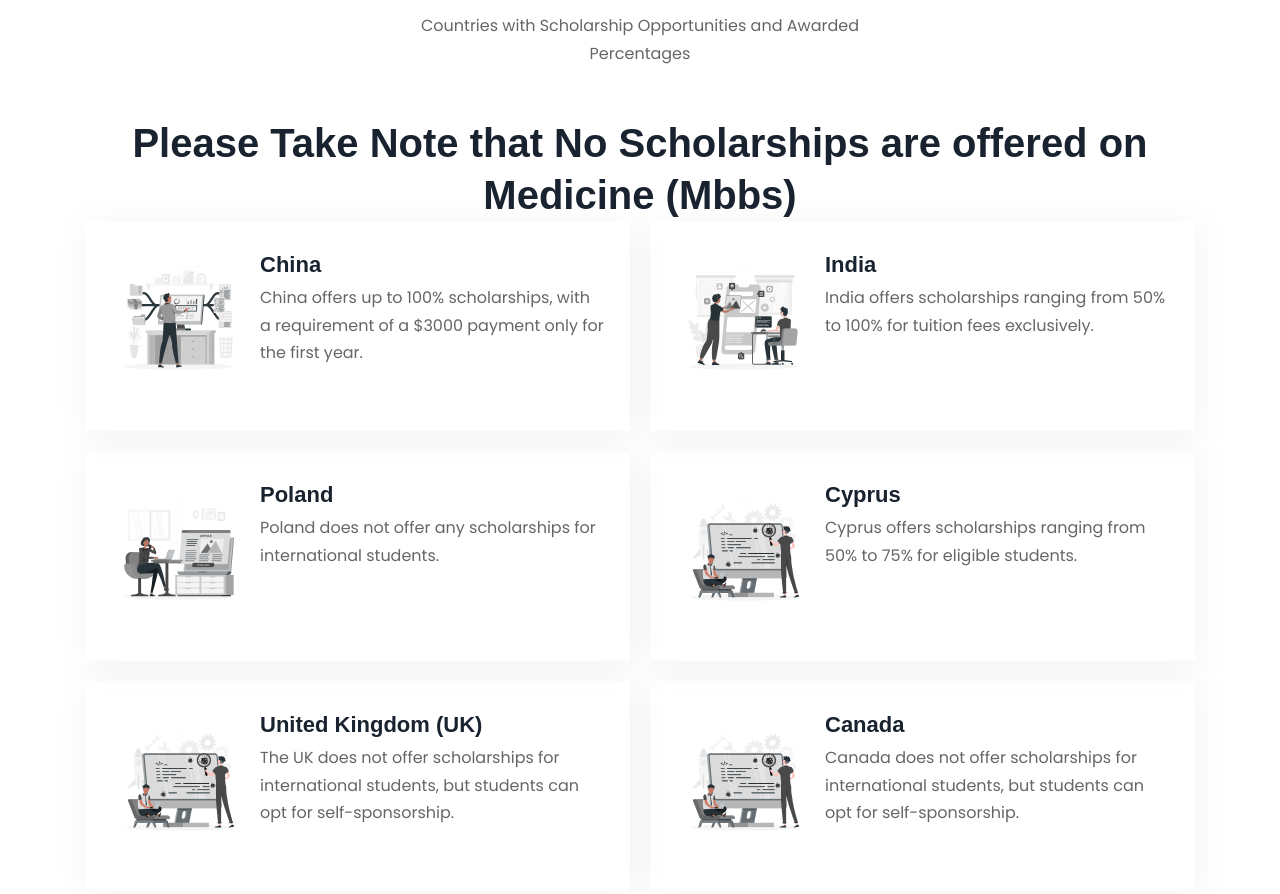
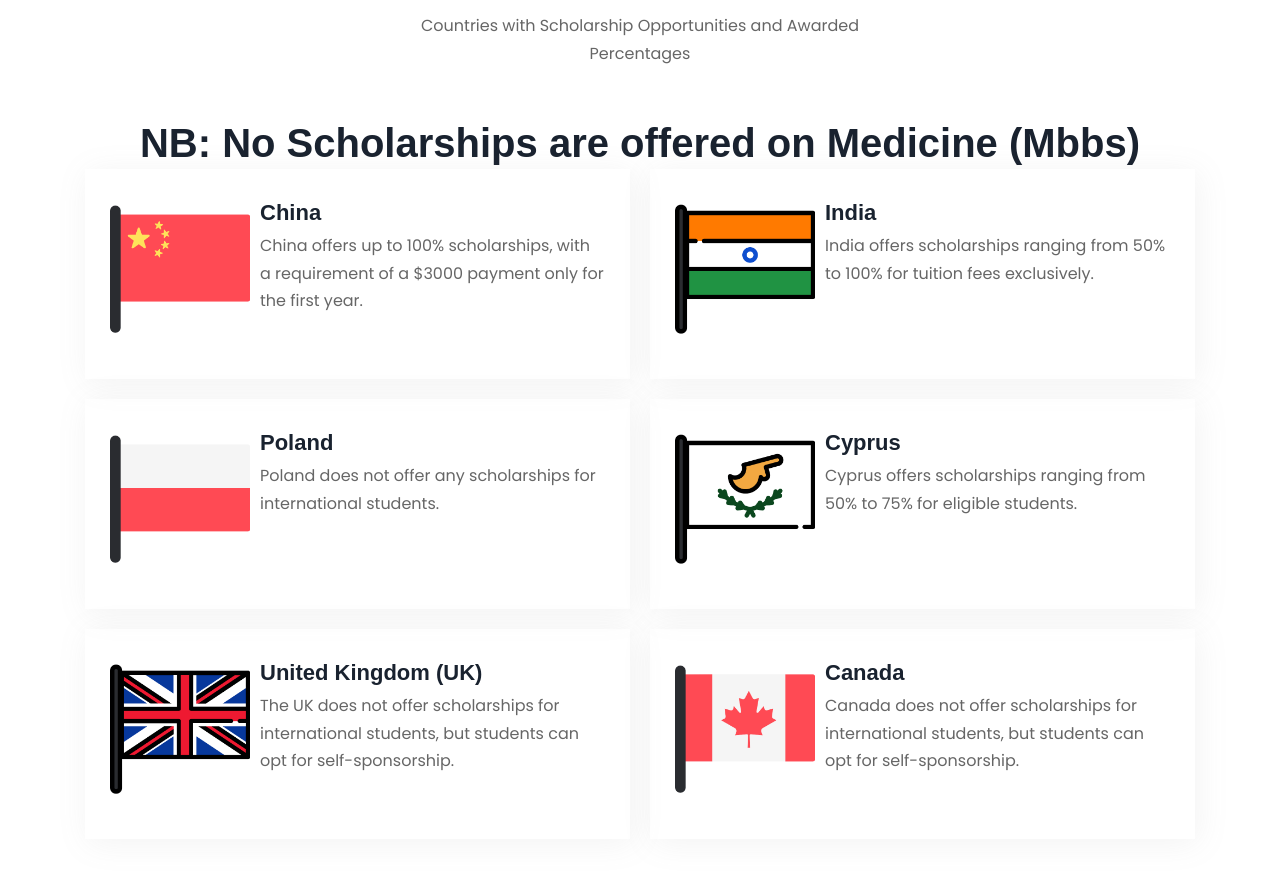
Before and after one commit to UsmanTheGuy/Wensi-Recruitment-Agency-ZM, a plain HTML site: page index.html in a window 1280 px wide. Shown: the part 4779-5673 px from the top of the page. Drawn offline with nearby package versions, Linux system fonts and the light colour scheme; a web font is replaced by a local one.

Commit message:
Scholarship Images

```diff
--- a/index.html
+++ b/index.html
@@ -550,7 +550,7 @@
             Countries with Scholarship Opportunities and Awarded Percentages
           </p>
 
-          <h2 class="h2 section-title text-center"> Please Take Note that No Scholarships are offered on Medicine (Mbbs) </h2>
+          <h2 class="h2 section-title text-center"> NB: No Scholarships are offered on Medicine (Mbbs) </h2>
 
           <ul class="grid-list">
 
@@ -558,8 +558,8 @@
               <div class="service-card has-after">
 
                 <figure class="card-icon">
-                  <img src="./assets/images/service-1.png" width="140" height="140" loading="lazy"
-                    alt="" class="img">
+                  <img src="./assets/images/china-scholarship.png" width="140" height="140" loading="lazy"
+                    alt="china-scholarship.png" class="img">
                 </figure>
 
                 <div class="card-content">
@@ -579,7 +579,7 @@
               <div class="service-card has-after">
 
                 <figure class="card-icon">
-                  <img src="./assets/images/service-2.png" width="140" height="140" loading="lazy" alt=""
+                  <img src="./assets/images/india-scholarship.png" width="140" height="140" loading="lazy" alt="india-scholarship.png"
                     class="img">
                 </figure>
 
@@ -600,8 +600,8 @@
               <div class="service-card has-after">
 
                 <figure class="card-icon">
-                  <img src="./assets/images/service-3.png" width="140" height="140" loading="lazy"
-                    alt="" class="img">
+                  <img src="./assets/images/poland-scholarship.png" width="140" height="140" loading="lazy"
+                    alt="poland-scholarship.png" class="img">
                 </figure>
 
                 <div class="card-content">
@@ -621,7 +621,7 @@
               <div class="service-card has-after">
 
                 <figure class="card-icon">
-                  <img src="./assets/images/service-4.png" width="140" height="140" loading="lazy" alt=""
+                  <img src="./assets/images/cyprus-scholarship.png" width="140" height="140" loading="lazy" alt="cyprus-scholarship.png"
                     class="img">
                 </figure>
 
@@ -642,7 +642,7 @@
               <div class="service-card has-after">
 
                 <figure class="card-icon">
-                  <img src="./assets/images/service-4.png" width="140" height="140" loading="lazy" alt=""
+                  <img src="./assets/images/united-kingdom-scholarship.png" width="140" height="140" loading="lazy" alt="united-kingdom-scholarship.png"
                     class="img">
                 </figure>
 
@@ -663,7 +663,7 @@
               <div class="service-card has-after">
 
                 <figure class="card-icon">
-                  <img src="./assets/images/service-4.png" width="140" height="140" loading="lazy" alt=""
+                  <img src="./assets/images/canada-scholarship.png" width="140" height="140" loading="lazy" alt="canada-scholarship.png"
                     class="img">
                 </figure>
 
```
Also changed, not shown: assets/images/canada-scholarship.png (added), assets/images/china-scholarship.png (added), assets/images/cyprus-scholarship.png (added), assets/images/india-scholarship.png (added), assets/images/poland-scholarship.png (added), assets/images/united-kingdom-scholarship.png (added).
